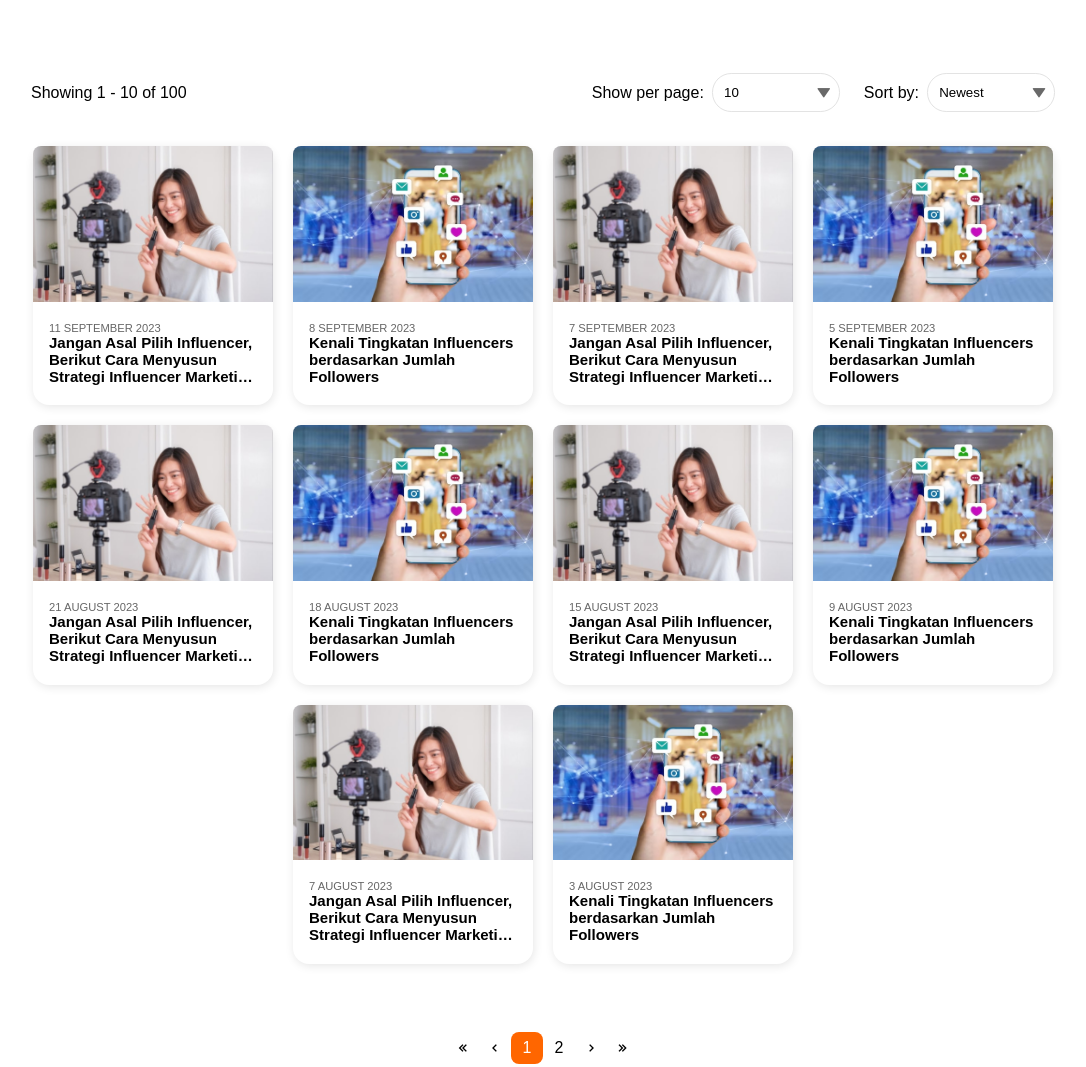
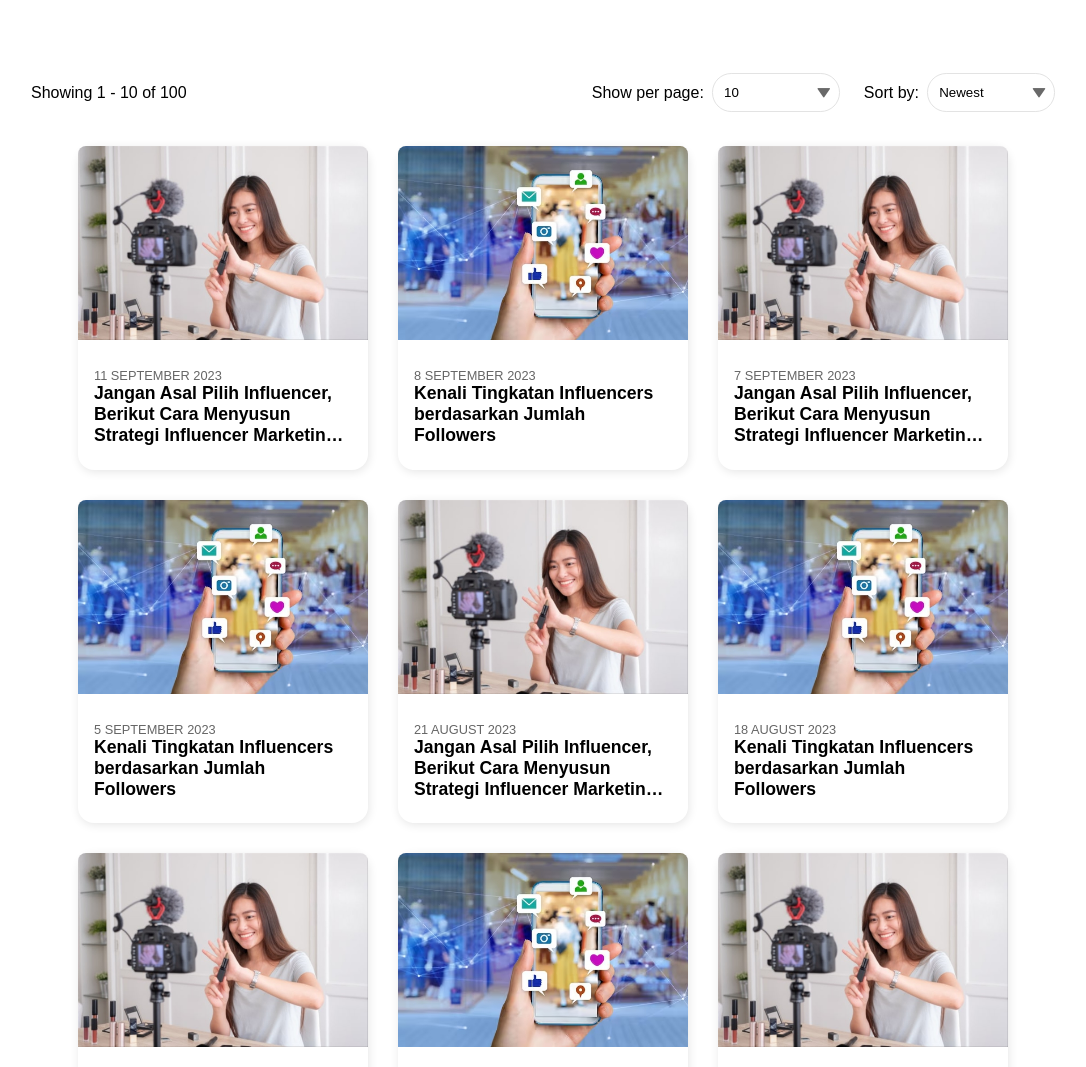
Before and after one commit to abiyyahh/SuitmediaTestAbiyyahPutri, a plain HTML site: page index.html in a window 1280 px wide. Shown: the part 580-1647 px from the top of the page, without its empty margins (97-1183 px from the left). Drawn offline with nearby package versions, Linux system fonts and the light colour scheme.

Commit message:
"feat : finalization"

```diff
--- a/css/card.css
+++ b/css/card.css
@@ -54,14 +54,15 @@
 
 .card-container{
     display: flex;
-    gap: 20px;
+    gap: 30px;
+    /* width: 100%; */
     flex-wrap: wrap;
-    padding: 1.3rem 5%;
+    padding:1.3rem 5%;
     justify-content: center;
 }
 
 .card{
-    flex-basis: 240px;
+    flex-basis: 290px;
     background-color: white;
     border-radius: 1rem;
     box-shadow: 1px 2px 10px rgba(0, 0, 0, 0.1);
@@ -79,8 +80,8 @@
 }
 
 .card-content h3{
-    margin-bottom: 1rem;
-    font-size: 0.94rem;
+    margin-bottom: 1.5rem;
+    font-size: 1.1rem;
     display: -webkit-box;
     -webkit-line-clamp: 3;
     -webkit-box-orient: vertical;
@@ -88,9 +89,9 @@
 }
 
 .card-content p{
-    margin-top: 1rem;
+    margin-top: 1.5rem;
     color: #666;
-    font-size: 0.7rem;
+    font-size: 0.8rem;
 }
 
 
```
